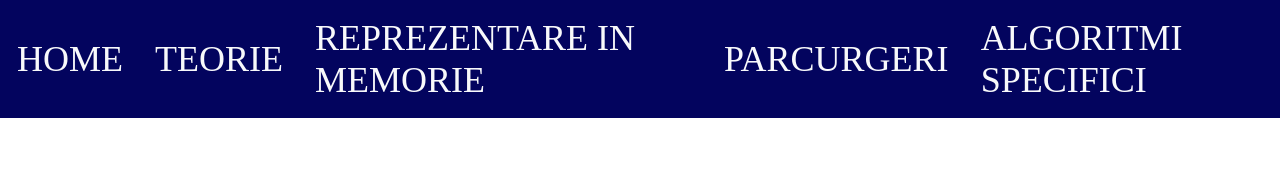
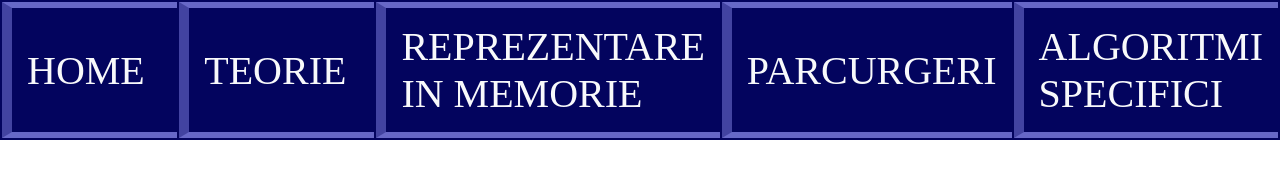
Before and after one commit to rarespapacioc12/atestat, a plain HTML site: page index.html in a window 1280 px wide. Drawn offline with Linux system fonts and the light colour scheme; a web font is replaced by a local one.

Commit message:
Add files via upload

```diff
--- a/index.html
+++ b/index.html
@@ -10,13 +10,13 @@
 	</head>
 	<body>
 		<div class = "meniu">
-			<table id = "tabel_meniu">
+			<table>
 				<tr>
-					<td> HOME </td>
-					<td> TEORIE </td>
-					<td> REPREZENTARE IN MEMORIE </td>
-					<td> PARCURGERI </td>
-					<td> ALGORITMI SPECIFICI </td>
+					<td> <a href = "index.html">HOME</a> </td>
+					<td> <a href = "teorie.html">TEORIE</a> </td>
+					<td> <a href = "reprezentare.html">REPREZENTARE IN MEMORIE</a> </td>
+					<td> <a href = "parcurgeri.html">PARCURGERI</a> </td>
+					<td> <a href = "algoritmi.html">ALGORITMI SPECIFICI</a> </td>
 				</tr>
 			</table>
 		</div>
--- a/style.css
+++ b/style.css
@@ -1,26 +1,47 @@
+/*general*/
+
 *{
 	margin: 0;
 }
 
+
+/*meniu*/
+
 .meniu{
 	height: 30%;
-	font-size: 36px;
+	font-size: 40px;
 	background-color: #03045e;
 	color: #f8f9fb;
+	font-family: Tomorrow;
 }
 
-#tabel_meniu{
+.meniu table{
 	width: 100%;
 	height: 100%;
 }
 
-#tabel_meniu tr{
+.meniu tr{
 	margin-top: 30px;
 	margin-bottom: 30px;
 }
 
-#tabel_meniu td{
+.meniu td{
+	width: 20%;
+	text-align: left;
 	left: auto;
 	right: auto;
 	padding: 15px;
+	margin: 0;
+	border-left: 10px outset;
+	border-top: 6px outset;
+	border-bottom: 6px inset;
+	border-left-color: #4243a1;
+	border-top-color: #6768c7;
+	border-bottom-color: #6768c7;
+	border-right: 0px;
 }
+
+.meniu a{
+	text-decoration: none;
+	color: #f8f9fb;
+}
```
